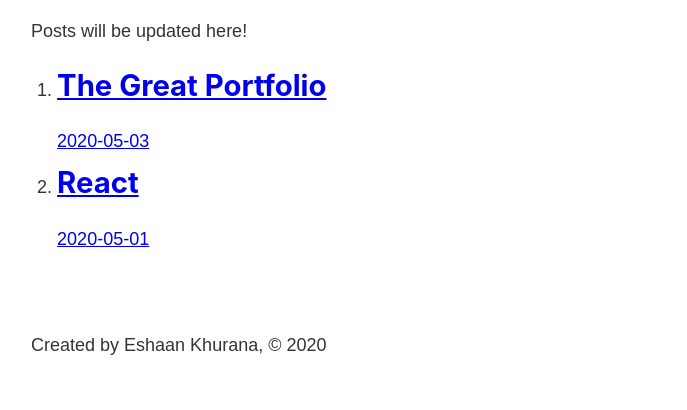
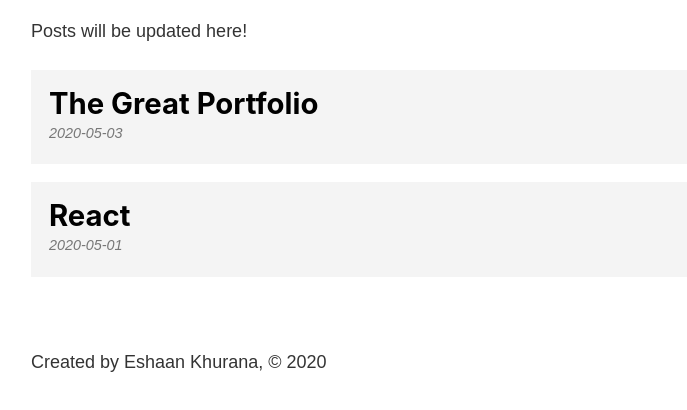
Before and after one commit to eshaan007/Portfolio-v1, a Gatsby site: page /blog in a window 1280 px wide. Shown: the part 398-808 px from the top of the page, without its empty margins (252-939 px from the left). Built offline with nearby package versions, Linux system fonts and the light colour scheme; Gatsby itself is replaced by a stand-in of ours.

Commit message:
Styled Page and Added Photos

```diff
--- a/gatsby-config.js
+++ b/gatsby-config.js
@@ -19,6 +19,21 @@ module.exports = {
         path: `${__dirname}/src/`
       }
     },
-    'gatsby-transformer-remark'
+    'gatsby-plugin-sharp',
+    {
+      resolve : 'gatsby-transformer-remark',
+      options : {
+        plugins: [
+          'gatsby-remark-relative-images',
+          {
+            resolve: 'gatsby-remark-images',
+            options: {
+              maxwidth: 750,
+              linkImagesToOriginal: false
+            }
+          }
+        ]
+      }
+    }
   ]
 }
--- a/package.json
+++ b/package.json
@@ -16,10 +16,13 @@
   "dependencies": {
     "gatsby": "^2.21.0",
     "gatsby-plugin-sass": "^2.3.0",
+    "gatsby-plugin-sharp": "^2.6.0",
+    "gatsby-remark-images": "^3.3.0",
+    "gatsby-remark-relative-images": "^0.3.0",
     "gatsby-source-filesystem": "^2.0.28",
     "gatsby-transformer-remark": "^2.3.8",
     "i": "^0.3.6",
-    "node-sass": "^4.14.0",
+    "node-sass": "^4.14.1",
     "react": "^16.12.0",
     "react-dom": "^16.12.0"
   },
--- a/src/components/footer.js
+++ b/src/components/footer.js
@@ -1,5 +1,6 @@
 import React from 'react'
 import { graphql, useStaticQuery } from 'gatsby'
+import footerStyles from './footer.module.scss'
 
 const Footer = () => {
 
@@ -14,7 +15,7 @@ const Footer = () => {
     `)
 
     return(
-        <footer>
+        <footer className={footerStyles.footer}>
             <p> Created by {data.site.siteMetadata.author}, © 2020</p>
         </footer>
     )
--- a/src/components/footer.module.scss
+++ b/src/components/footer.module.scss
@@ -0,0 +1,3 @@
+.footer {
+    margin-top: 3rem;
+}
--- a/src/pages/blog.js
+++ b/src/pages/blog.js
@@ -1,6 +1,7 @@
 import React from 'react'
 import Layout from '../components/layout'
 import { Link, useStaticQuery , graphql } from 'gatsby'
+import blogStyles from './blog.module.scss'
 
 const BlogPage = () => {
 
@@ -26,10 +27,10 @@ const BlogPage = () => {
         <Layout>
             <h1>Blog</h1>
             <p>Posts will be updated here!</p>
-            <ol>
+            <ol className={blogStyles.posts}>
                 {data.allMarkdownRemark.edges.map((edge) => {
                    return (
-                    <li>
+                    <li className={blogStyles.post}>
                         <Link to={`/blog/${edge.node.fields.slug}`}>
                         <h2>{edge.node.frontmatter.title}</h2>
                         <p>{edge.node.frontmatter.date}</p>
--- /dev/null
+++ b/src/pages/blog.module.scss
@@ -0,0 +1,30 @@
+.posts {
+    list-style-type: none;
+    margin: 0;
+}
+
+.post {
+    margin: 1rem 0;
+
+    a {
+        background: #f4f4f4;
+        color: #000000;
+        display: block;
+        padding:  1rem;
+        text-decoration: none;
+    }
+
+    a:hover {
+        background: #e4e4e4;
+    }
+
+    h2 {
+        margin-bottom: 0;
+    }
+
+    p {
+        color: #777777;
+        font-size: .8rem;
+        font-style: italic;
+    }
+}
--- a/src/posts/gatsby.md
+++ b/src/posts/gatsby/gatsby.md
@@ -6,6 +6,8 @@ date: "2020-05-03"
 
 I just developed my Portfolio
 
+![coffee](/prog.jpg)
+
 ## All Things I have Studied Before
 
 1. Gatsby
```
Also changed, not shown: src/posts/gatsby/prog.jpg (added), src/posts/react/react.md (renamed from src/posts/react.md), 1 other file.
